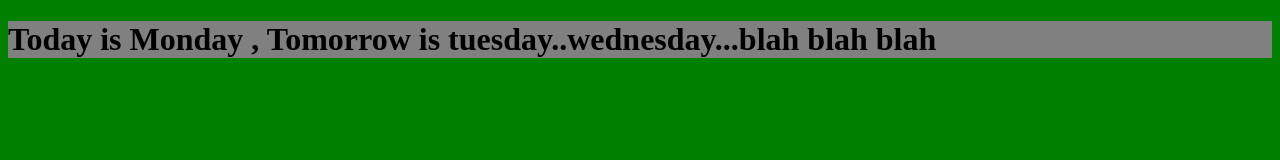
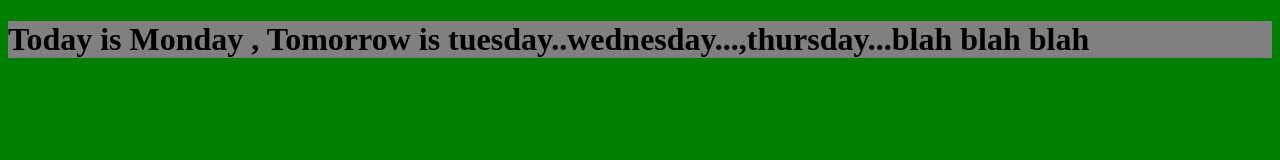
Before and after one commit to pradcww/test, a plain HTML site: page index.html in a window 1280 px wide. Drawn offline with Linux system fonts and the light colour scheme.

Commit message:
added thursday to index.html

```diff
--- a/index.html
+++ b/index.html
@@ -8,7 +8,7 @@
      <link rel="stylesheet" href="styles.css">
  </head>
  <body>
-     <h1>Today is Monday , Tomorrow is tuesday..wednesday...blah blah blah</h1>
+     <h1>Today is Monday , Tomorrow is tuesday..wednesday...,thursday...blah blah blah</h1>
      <script src="app.js">
 
      </script>
```
